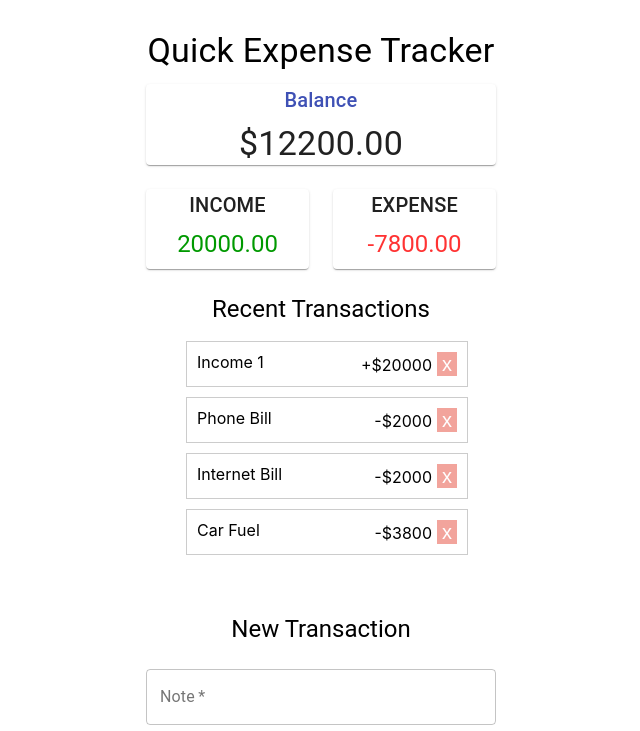
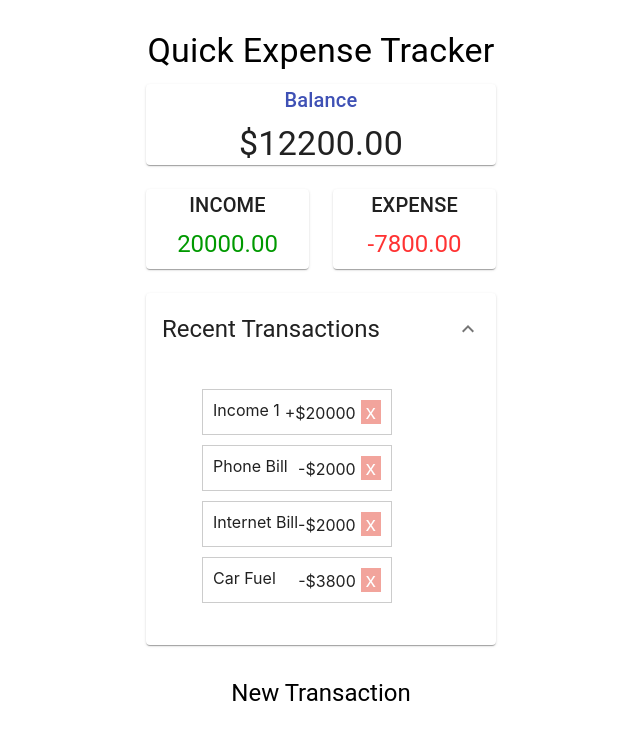
Before and after one commit to AbubakerShekhani/expense-tracker-app-bc2020-panacloud, a React (Create React App) app: page / in a window 1280 px wide. Shown: the top 731 px of the page, without its empty margins (319-959 px from the left). Built offline with nearby package versions, Linux system fonts and the light colour scheme; the HTML template or start-up script is replaced by a standard one.

Commit message:
Add Expandable UI in recent history of transactions

```diff
--- a/package.json
+++ b/package.json
@@ -4,6 +4,7 @@
   "private": true,
   "dependencies": {
     "@material-ui/core": "^4.10.2",
+    "@material-ui/icons": "^4.9.1",
     "@testing-library/jest-dom": "^4.2.4",
     "@testing-library/react": "^9.3.2",
     "@testing-library/user-event": "^7.1.2",
--- a/src/components/Transactions/TransactionList.jsx
+++ b/src/components/Transactions/TransactionList.jsx
@@ -2,18 +2,45 @@ import React, { useContext } from 'react'
 import Transaction from './Transaction'
 import { GlobalContext } from '../../context/GlobalState'
 import Typography from '@material-ui/core/Typography'
+import ExpansionPanel from '@material-ui/core/ExpansionPanel';
+import ExpansionPanelSummary from '@material-ui/core/ExpansionPanelSummary';
+import ExpansionPanelDetails from '@material-ui/core/ExpansionPanelDetails';
+import ExpandMoreIcon from '@material-ui/icons/ExpandMore';
+import { makeStyles } from '@material-ui/core/styles';
+
+const useStyles = makeStyles((theme) => ({
+  root: {
+    width: '100%',
+  },
+  heading: {
+    fontSize: theme.typography.pxToRem(15),
+    fontWeight: theme.typography.fontWeightRegular,
+  },
+}));
 
 const TransactionList = () => {
   const { transactions } = useContext(GlobalContext)
+  const classes = useStyles();
 
   return (<div>
-    <Typography variant="h5" gutterBottom>Recent Transactions</Typography>
+    <ExpansionPanel defaultExpanded>
+        <ExpansionPanelSummary
+          expandIcon={<ExpandMoreIcon />}
+          aria-controls="panel1a-content"
+          id="panel1a-header"
+        >
+          <Typography component="h3" variant="h5">Recent Transactions</Typography>
+        </ExpansionPanelSummary>
+        <ExpansionPanelDetails>
           <ul className="transaction-list">
             { transactions.map(transaction => (
               <Transaction key={transaction.id} transaction={transaction} />
             ))
           }
           </ul>
+        </ExpansionPanelDetails>
+      </ExpansionPanel>
+
 
 
   </div>)
```
Also changed, not shown: 1 other file (tests, documents, lock files or other folders). Lines whose indentation alone changed are shown as unchanged.
